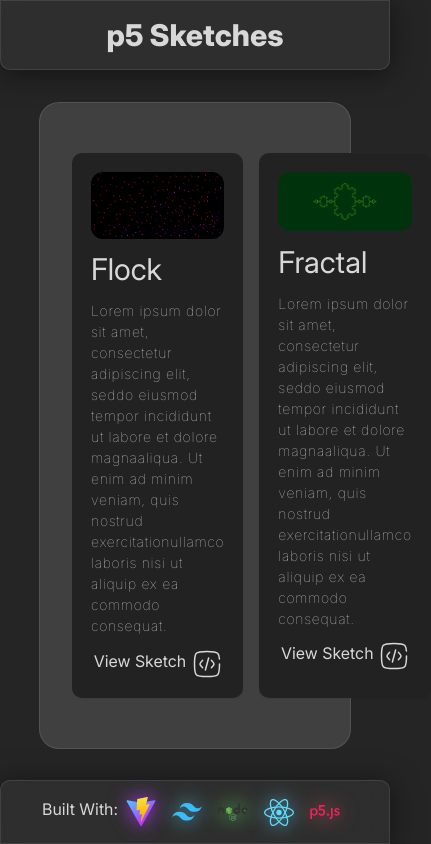
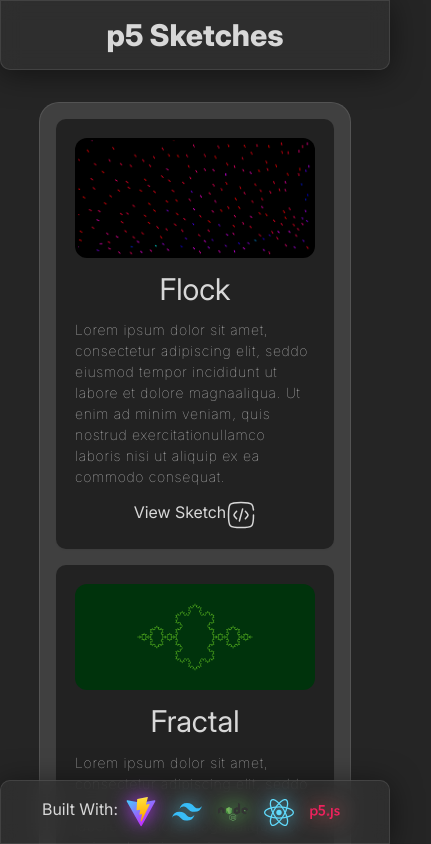
Before and after one commit to ZOASR/p5-sketches, a React (Vite) app: page / in a window 390 px wide. Shown: the top 844 px of the page, 431 px wide, since content can reach past the window. Built offline with nearby package versions, Linux system fonts and the light colour scheme.

Commit message:
responsiv design of homepage

```diff
--- a/src/components/SketchCard/SketchCard.module.css
+++ b/src/components/SketchCard/SketchCard.module.css
@@ -1,7 +1,8 @@
 .sketchCard {
 	display: flex;
 	flex-direction: column;
-	align-items: left;
+	align-items: center;
+	justify-content: space-between;
 	gap: 0.8em;
 	border-radius: 10px;
 	border: 3px solid transparent;
--- a/src/components/SketchGrid/SketchGrid.module.css
+++ b/src/components/SketchGrid/SketchGrid.module.css
@@ -5,8 +5,16 @@
 	border-radius: 20px;
 	border: 1px solid rgba(255, 255, 255, 0.1);
 	background: #404040;
-	padding: 3.125em 2em;
+	padding: 2em;
 
-	grid-template-columns: repeat(4, 1fr);
+	grid-template-columns: repeat(4, auto);
 	grid-gap: 1em;
 }
+
+@media (max-width: 760px) {
+	.sketchGrid {
+		padding: 1em;
+		grid-template-columns: 1fr;
+		grid-gap: 1em;
+	}
+}
```
